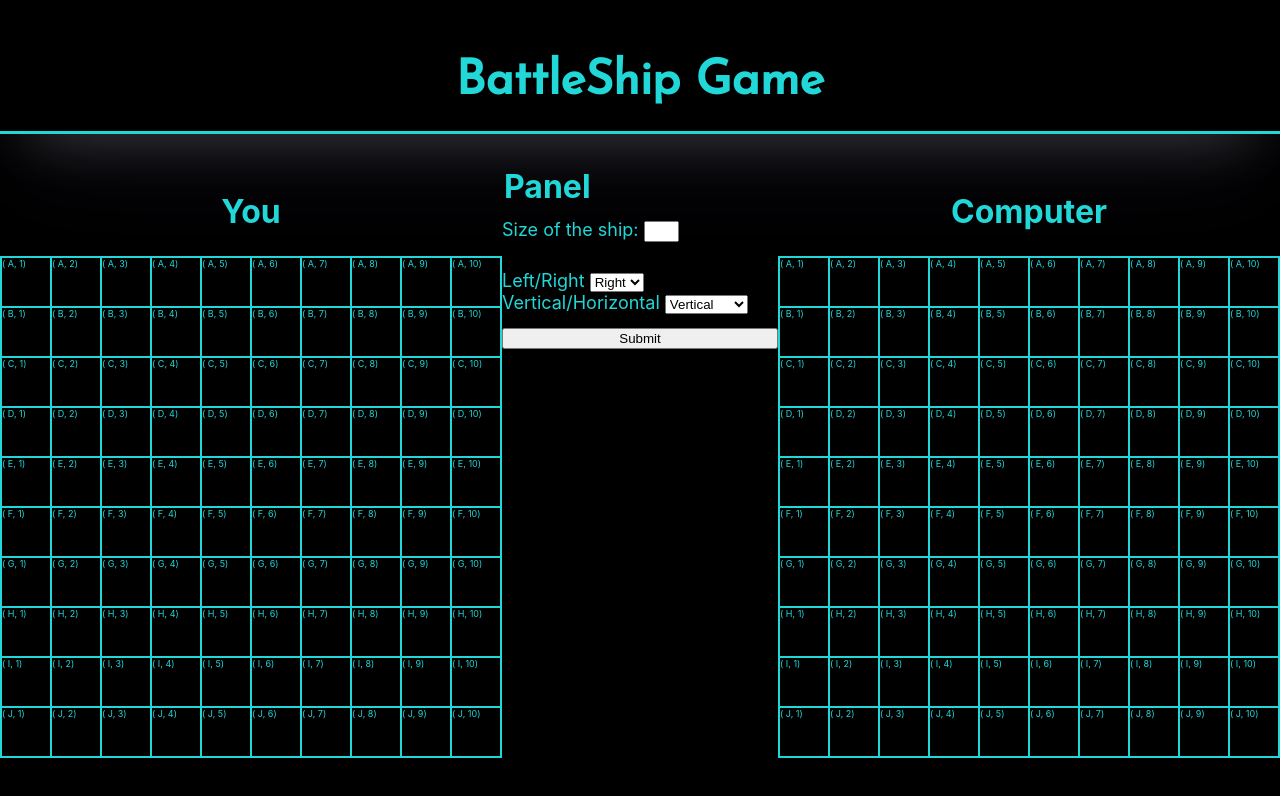
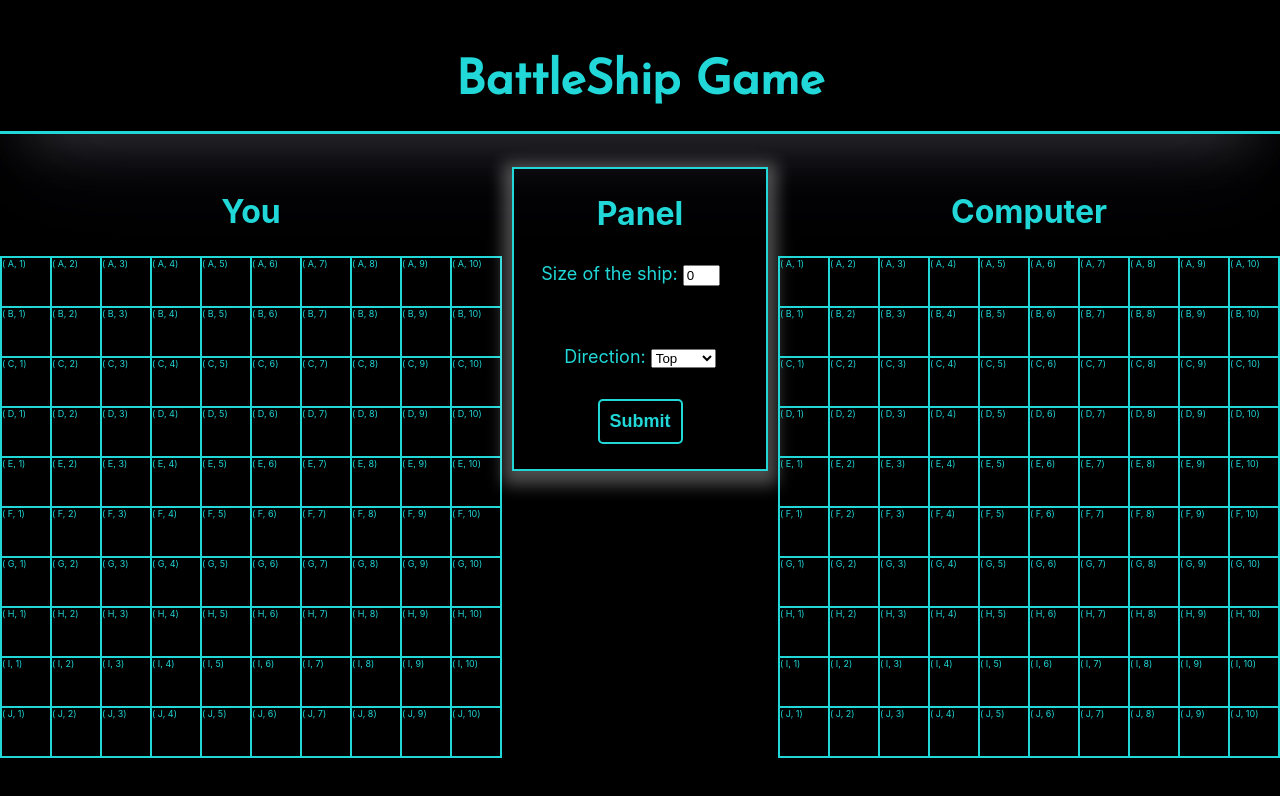
Before and after one commit to LorenaCapraru/battle-ship-game, a React (Create React App) app: page / in a window 1280 px wide. Shown: the top 796 px of the page. Built offline with nearby package versions, Linux system fonts and the light colour scheme.

Commit message:
Styling the Panel

```diff
--- a/src/components/Board/Panel/Panel.css
+++ b/src/components/Board/Panel/Panel.css
@@ -1,8 +1,11 @@
 .formPanel {
   display: flex;
   flex-direction: column;
-
+  align-items: center;
   font-size: large;
+  border: 2px solid #21d7d8;
+  box-shadow: 0px 5px 15px 9px rgba(255, 255, 255, 0.3);
+  padding: 10%;
 }
 
 legend {
@@ -11,9 +14,29 @@ legend {
 }
 
 .inputData {
-  padding: 5% 0;
+  padding: 15% 0;
 }
 
 .inputData input {
-  width: 10%;
+  width: 15%;
 }
+
+.submit {
+  padding: 10px;
+  font-weight: bolder;
+  font-size: large;
+  border-radius: 5px;
+  background-color: transparent;
+  color: #21d7d8;
+  border: 2px solid #21d7d8;
+}
+
+.submit:hover {
+  background-color: #21d7d8;
+  color: black;
+  font-size: 1.1em;
+}
+
+.panel {
+  width: 20%;
+}
--- a/src/components/Board/Panel/Panel.jsx
+++ b/src/components/Board/Panel/Panel.jsx
@@ -1,28 +1,61 @@
 import "./Panel.css";
+import { useState } from "react";
 
 const Panel = () => {
+  const [sizeOfShip, setSizeOfShip] = useState(0);
+  const [direction, setDirection] = useState("Top");
+  const [submit, setSubmit] = useState(false);
+
+  const handleSize = (e) => {
+    e.preventDefault();
+    setSizeOfShip(e.target.value);
+  };
+  const handleDirection = (e) => {
+    e.preventDefault();
+    setDirection(e.target.value);
+  };
+
+  const handleSubmit = () => {
+    return submit === false ? setSubmit(true) : setSubmit(false);
+  };
+
   return (
-    <div>
-      <form className="formPanel">
+    <div className="panel">
+      {submit === false ? (
+        <form className="formPanel" onSubmit={handleSubmit}>
           <legend>Panel</legend>
           <div className="inputData">
             <label>Size of the ship: </label>
-          <input type="number" />
+            <input
+              type="number"
+              value={sizeOfShip}
+              onChange={handleSize}
+              min="1"
+              max="10"
+            />
           </div>
           <div className="inputData">
-          <label>Left/Right </label>
-          <select>
+            <label>Direction: </label>
+            <select onChange={handleDirection} required>
+              <option value="Top">Top</option>
               <option value="Right">Right</option>
-            <option value="Left">Left</option>
-          </select>
-          <label>Vertical/Horizontal </label>
-          <select>
-            <option value="Vertical">Vertical</option>
-            <option value="Horizontal">Horizontal</option>
+              <option value="Bottom">Bottom</option>
+              <option value="Left"> Left</option>
             </select>
           </div>
-        <input type="submit" />
+          <input type="submit" className="submit" />
         </form>
+      ) : (
+        <div className="formPanel">
+          <h1>Panel</h1>
+          <div className="inputData">
+            <div>Size of the ship: {sizeOfShip} </div>
+          </div>
+          <div className="inputData">
+            <div>Direction: {direction} </div>
+          </div>
+        </div>
+      )}
     </div>
   );
 };
```
Lines whose indentation alone changed are shown as unchanged.
